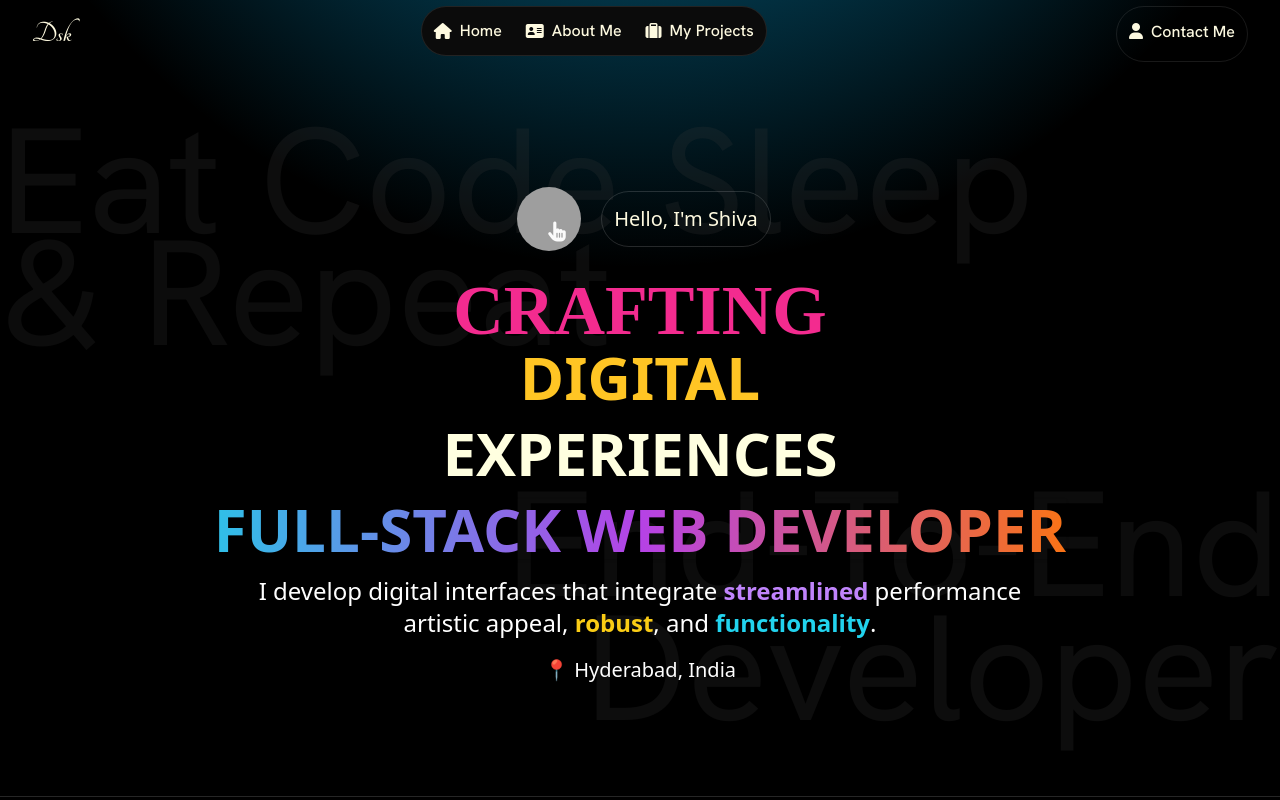
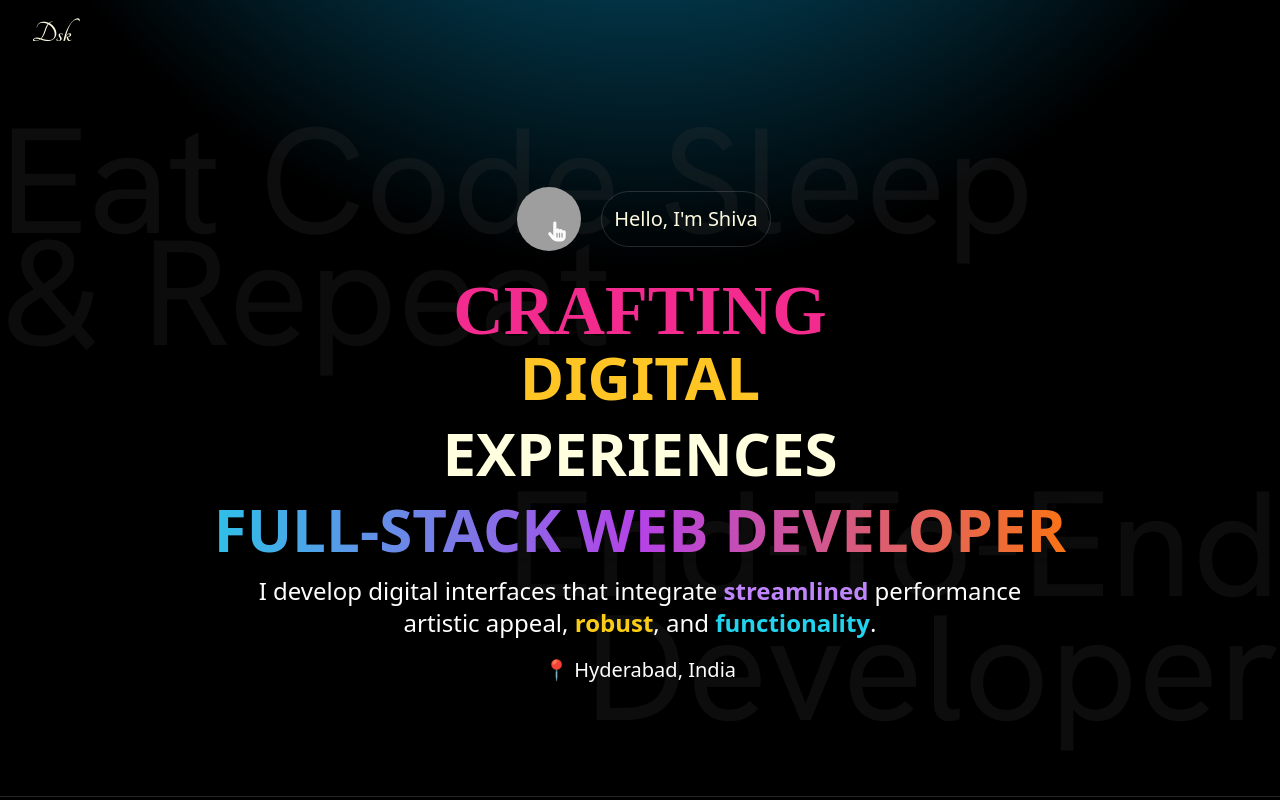
Before and after one commit to ShivakumarDornala/New-Portfolio-2026, a website: page index.html in a window 1280 px wide. Shown: the top 800 px of the page. Drawn offline with nearby package versions, Linux system fonts and the light colour scheme; grey boxes are pictures that could not be loaded; a web font is replaced by a local one.

Commit message:
Changes..

```diff
--- a/index.html
+++ b/index.html
@@ -131,7 +131,7 @@
             <nav class="flex justify-between w-[95%] mx-auto m-1.5 text-base font-medium md:flex">
                 <a class="logo inline-block text-[30px] font-[700] my-4 text-[#fefae0] font-['Tangerine']"
                     href="index.html">Dsk</a>
-                <div
+                <!-- <div
                     class="dropdown-menu duration-1000 z-50 w-[95%] mx-auto text-white absolute -top-full md:static md:flex-row md:justify-center md:w-auto">
                     <ul
                         class="flex justify-between mx-auto flex-col md:flex md:border md:font-medium md:border-[#ffffff19] md:rounded-full md:flex-row md:justify-center text-[#fefae0] bg-black md:bg-[#0b0b0b]">
@@ -161,8 +161,8 @@
                             </li>
                         </a>
                     </ul>
-                </div>
-                <div
+                </div> -->
+                <!-- <div
                     class="contact -top-[100px] hover:text-[#00bbf9] text-[#fcf9e0] md:font-medium md:border border-[#ffffff19] rounded-full md:py-3 md:px-3 md:top-0 relative">
                     <a href="contact.html">
                         <i class="fa-solid fa-user mr-2 text-base"></i>Contact Me</a>
@@ -170,7 +170,7 @@
                 <div class="humburger md:hidden">
                     <ion-icon onclick="onToggleMenu(this)" name="menu"
                         class="text-3xl text-[#fffbe4] cursor-pointer mt-3 md:hidden"></ion-icon>
-                </div>
+                </div> -->
             </nav>
         </div>
 
```
